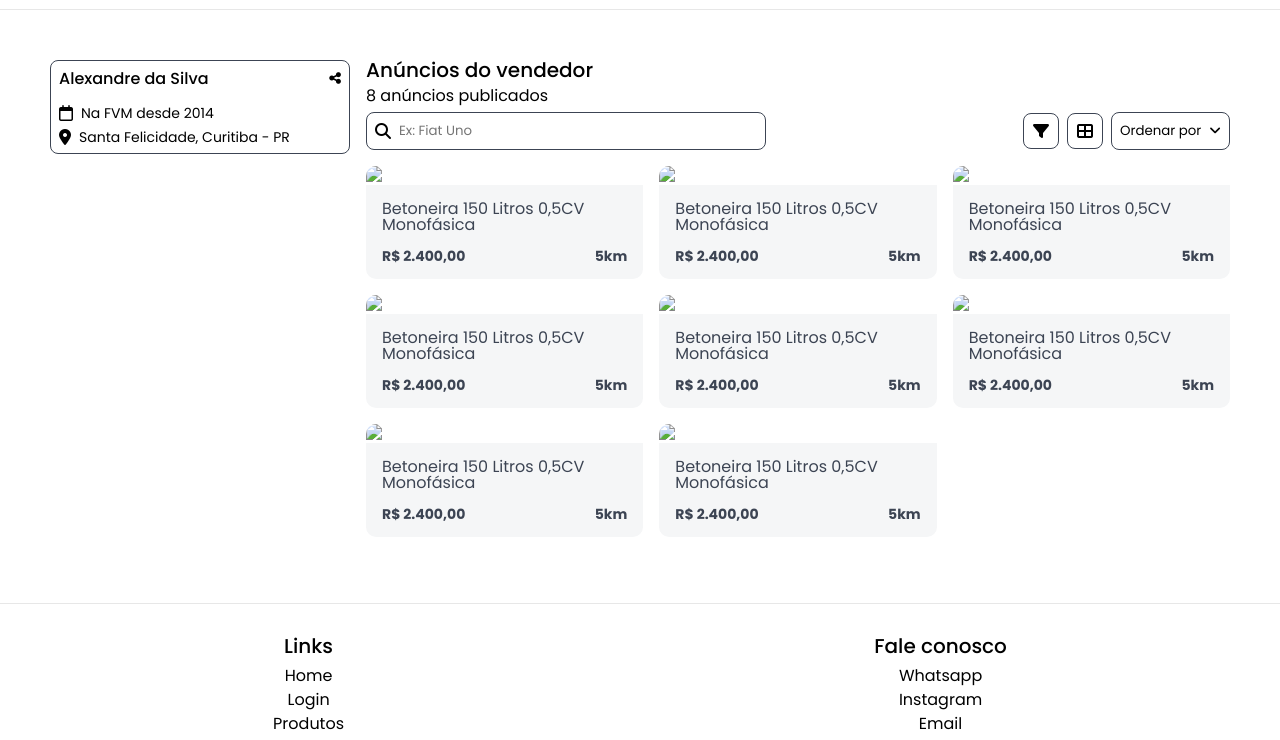
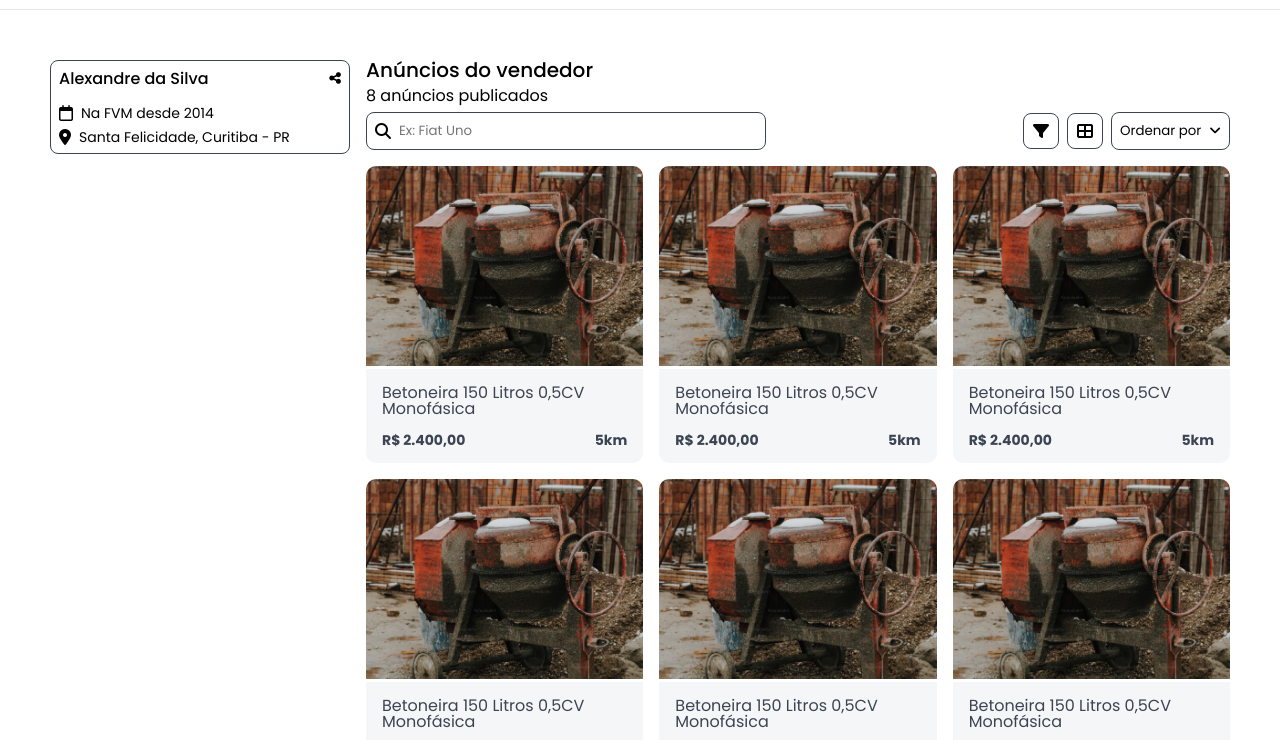
Before and after one commit to Carne-Seca-Faculdade/faca-voce-mesmo, a website built with Vite: page src/views/profile.html in a window 1280 px wide. Shown: the part 55-795 px from the top of the page. Built offline with nearby package versions, Linux system fonts and the light colour scheme; files whose address does not match are found by name.

Commit message:
refactor - arrumando path das imagens

```diff
--- a/src/styles/styleRegister.css
+++ b/src/styles/styleRegister.css
@@ -20,7 +20,7 @@ a {
 
 body {
   padding-top: 5vh;
-  background-image: url("/src/assets/images/loginBanner.png");
+  background-image: url("/src/assets/images/loginbanner.webp");
   background-size: cover;
   background-position-y: -150px;
 }
--- a/src/views/profile.html
+++ b/src/views/profile.html
@@ -105,7 +105,7 @@
               </button>
               <img
                 class="grid-product__image"
-                src="/src/assets//images/betorneira.png"
+                src="/src/assets//images/betorneira.webp"
               />
               <div class="grid-product__info">
                 <h3>Betoneira 150 Litros 0,5CV Monofásica</h3>
@@ -121,7 +121,7 @@
               </button>
               <img
                 class="grid-product__image"
-                src="/src/assets//images/betorneira.png"
+                src="/src/assets//images/betorneira.webp"
               />
               <div class="grid-product__info">
                 <h3>Betoneira 150 Litros 0,5CV Monofásica</h3>
@@ -137,7 +137,7 @@
               </button>
               <img
                 class="grid-product__image"
-                src="/src/assets//images/betorneira.png"
+                src="/src/assets//images/betorneira.webp"
               />
               <div class="grid-product__info">
                 <h3>Betoneira 150 Litros 0,5CV Monofásica</h3>
@@ -153,7 +153,7 @@
               </button>
               <img
                 class="grid-product__image"
-                src="/src/assets//images/betorneira.png"
+                src="/src/assets//images/betorneira.webp"
               />
               <div class="grid-product__info">
                 <h3>Betoneira 150 Litros 0,5CV Monofásica</h3>
@@ -169,7 +169,7 @@
               </button>
               <img
                 class="grid-product__image"
-                src="/src/assets//images/betorneira.png"
+                src="/src/assets//images/betorneira.webp"
               />
               <div class="grid-product__info">
                 <h3>Betoneira 150 Litros 0,5CV Monofásica</h3>
@@ -185,7 +185,7 @@
               </button>
               <img
                 class="grid-product__image"
-                src="/src/assets//images/betorneira.png"
+                src="/src/assets//images/betorneira.webp"
               />
               <div class="grid-product__info">
                 <h3>Betoneira 150 Litros 0,5CV Monofásica</h3>
@@ -201,7 +201,7 @@
               </button>
               <img
                 class="grid-product__image"
-                src="/src/assets//images/betorneira.png"
+                src="/src/assets//images/betorneira.webp"
               />
               <div class="grid-product__info">
                 <h3>Betoneira 150 Litros 0,5CV Monofásica</h3>
@@ -217,7 +217,7 @@
               </button>
               <img
                 class="grid-product__image"
-                src="/src/assets//images/betorneira.png"
+                src="/src/assets//images/betorneira.webp"
               />
               <div class="grid-product__info">
                 <h3>Betoneira 150 Litros 0,5CV Monofásica</h3>
```
Also changed, not shown: index.html (+1 -1 lines), src/views/login.html (+1 -1 lines).
